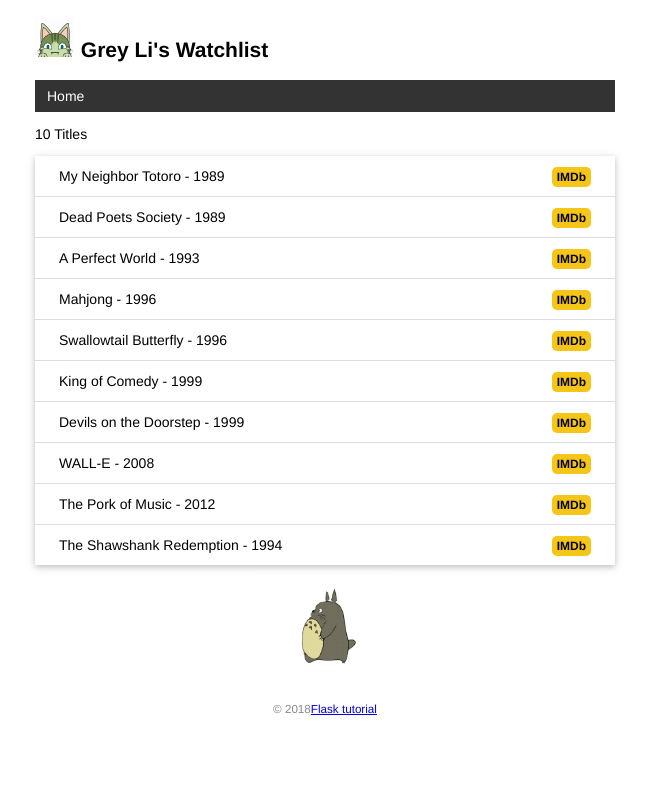
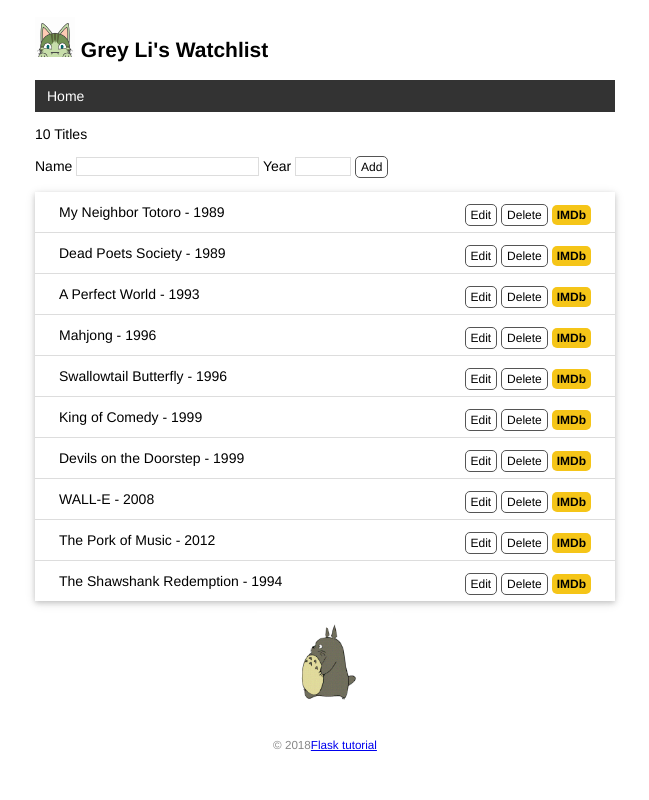
Before and after one commit to BLQNXAY/watchlist, a Flask app: page / in a window 1280 px wide. Shown: the whole page, without its empty margins (315-964 px from the left). Run offline with Flask 2, Linux system fonts and the light colour scheme; data comes from the database, SQL or seed files in the repository; both versions use the stored data as it was after the commit.

Commit message:
Add, delete and edit item by form

```diff
--- a/app.py
+++ b/app.py
@@ -1,4 +1,4 @@
-from flask import Flask, url_for, render_template
+from flask import Flask, url_for, render_template, redirect, flash, request
 from flask_sqlalchemy import SQLAlchemy
 import os
 import click
@@ -7,6 +7,8 @@ app = Flask(__name__)
 
 app.config['SQLALCHEMY_DATABASE_URI'] = 'sqlite:////' + os.path.join(app.root_path, 'data.db')
 app.config['SQLALCHEMY_TRACK_MODIFICATIONS'] = False
+
+app.config['SECRET_KEY'] = 'dev'
 
 db = SQLAlchemy(app)
 
@@ -66,16 +68,48 @@ def inject_user():
 def page_not_found(e):
 	return render_template('404.html'), 404
 
-@app.route('/')
-@app.route('/index')
+@app.route('/', methods=['GET', 'POST'])
+@app.route('/index', methods=['GET', 'POST'])
 def index():
-	user = User.query.first()
+	if request.method == 'POST':
+		title = request.form.get('title')
+		year = request.form.get('year')
+		if not title or not year or len(year) > 4 or len(title) > 60:
+			flash('Invalid input')
+			return redirect(url_for('index'))
+		movie = Movie(title=title, year=year)
+		db.session.add(movie)
+		db.session.commit()
+		flash('Item created')
+		return redirect(url_for('index'))
+
 	movies = Movie.query.all()
 	return render_template('index.html', movies=movies)
 
-@app.route('/user/<name>')
-def user_page(name):
-	return 'User : %s' % name
+@app.route('/movie/edit/<int:movie_id>', methods=['GET', 'POST'])
+def edit(movie_id):
+	movie = Movie.query.get_or_404(movie_id)
+	if request.method == 'POST':
+		title = request.form['title']
+		year = request.form['year']
+		if not title or not year or len(year) > 4 or len(title) > 60:
+			flash('Invalid input')
+			return redirect(url_for('edit', movie_id=movie_id))
+		movie.title = title
+		movie.year = year
+		db.session.commit()
+		flash('Item updated')
+		return redirect(url_for('index'))
+	return render_template('edit.html', movie=movie)
+
+
+@app.route('/movie/delete/<int:movie_id>', methods=['POST'])
+def delete(movie_id):
+	movie = Movie.query.get_or_404(movie_id)
+	db.session.delete(movie)
+	db.session.commit()
+	flash('Item delete')
+	return redirect(url_for('index'))
 
 @app.route('/test')
 def test_url_for():
--- a/static/style.css
+++ b/static/style.css
@@ -86,3 +86,47 @@ nav li a:hover {
 	border-radius: 5px;
 	padding: 3px 5px;
 }
+
+/* 覆盖某些浏览器对 input 元素定义的字体 */
+input[type=submit] {
+	font-family: inherit;
+}
+
+input[type=text] {
+	border: 1px solid #ddd;
+}
+
+input[name=year] {
+	width: 50px;
+}
+
+.btn {
+	font-size: 12px;
+	padding: 3px 5px;
+	text-decoration: none;
+	cursor: pointer;
+	background-color: white;
+	color: black;
+	border: 1px solid #555555;
+	border-radius: 5px;
+}
+
+.btn:hover {
+	text-decoration: none;
+	background-color: black;
+	color: white;
+	border: 1px solid black;
+}
+.alert {
+	position: relative;
+	padding: 7px;
+	margin: 7px 0;
+	border: 1px solid transparent;
+	color: #004085;
+	background-color: #cce5ff;
+	border-color: #b8daff;
+	border-radius: 5px;
+}
+.inline-form {
+	display: inline;
+}
--- a/templates/base.html
+++ b/templates/base.html
@@ -10,6 +10,9 @@
 	{% endblock head %}
 </head>
 <body>
+	{% for message in get_flashed_messages() %}
+		<div class="alert">{{ message }}</div>
+	{% endfor %}
 	<h2>
 		<img alt="Avatar" class="avatar" src="{{ url_for('static', filename='images/avatar.png') }}">
 		{{ user.name }}'s Watchlist
--- a/templates/index.html
+++ b/templates/index.html
@@ -2,10 +2,21 @@
 
 {% block content %}
 <p>{{ movies | length }} Titles</p>
+<form method="post">
+	<label for="name">Name</label>
+	<input id="name" type="text" name="title" autocomplete="off" required>
+	<label for="year">Year</label>
+	<input id="year" type="text" name="year" autocomplete="off" required>
+	<input class="btn" type="submit" name="submit" value="Add">
+</form>
 <ul class="movie-list">
 	{% for movie in movies %}
 	<li>{{ movie.title }} - {{ movie.year }}
 		<span class="float-right">
+			<a class="btn" href="{{ url_for('edit', movie_id=movie.id) }}">Edit</a>
+			<form class="inline-form" method="post" action="{{ url_for('delete', movie_id=movie.id) }}">
+				<input class="btn" type="submit" name="delete" value="Delete" onclick="return confirm('Are you sure?')">
+			</form>
 			<a class="imdb" href="https://www.imdb.com/find?q={{ movie.title }}" target="_blank" title="Find this movie on IMDb">IMDb</a>
 		</span>
 	</li>
```
Also changed, not shown: templates/edit.html (added, +11 -0 lines), data.db.
